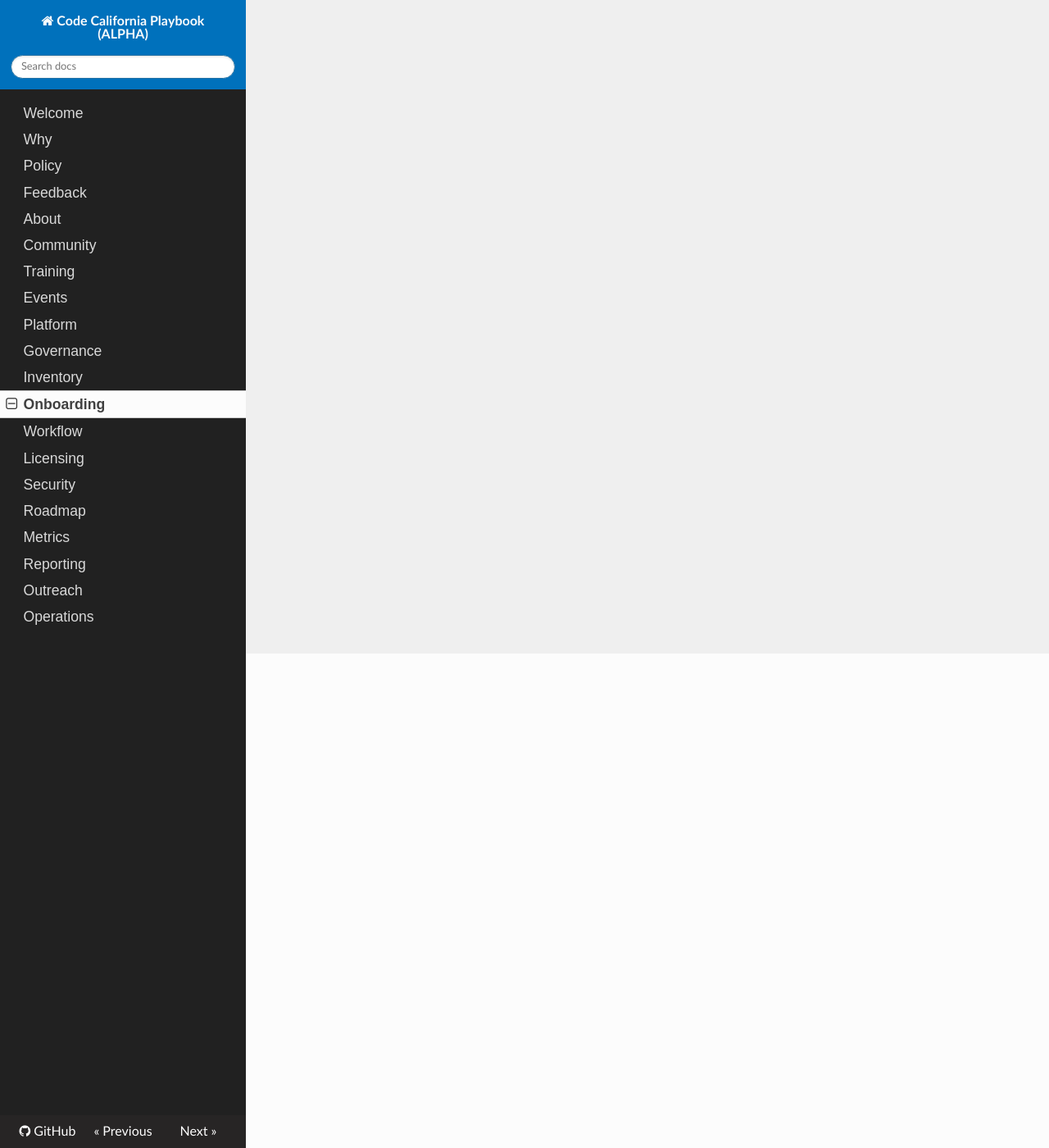
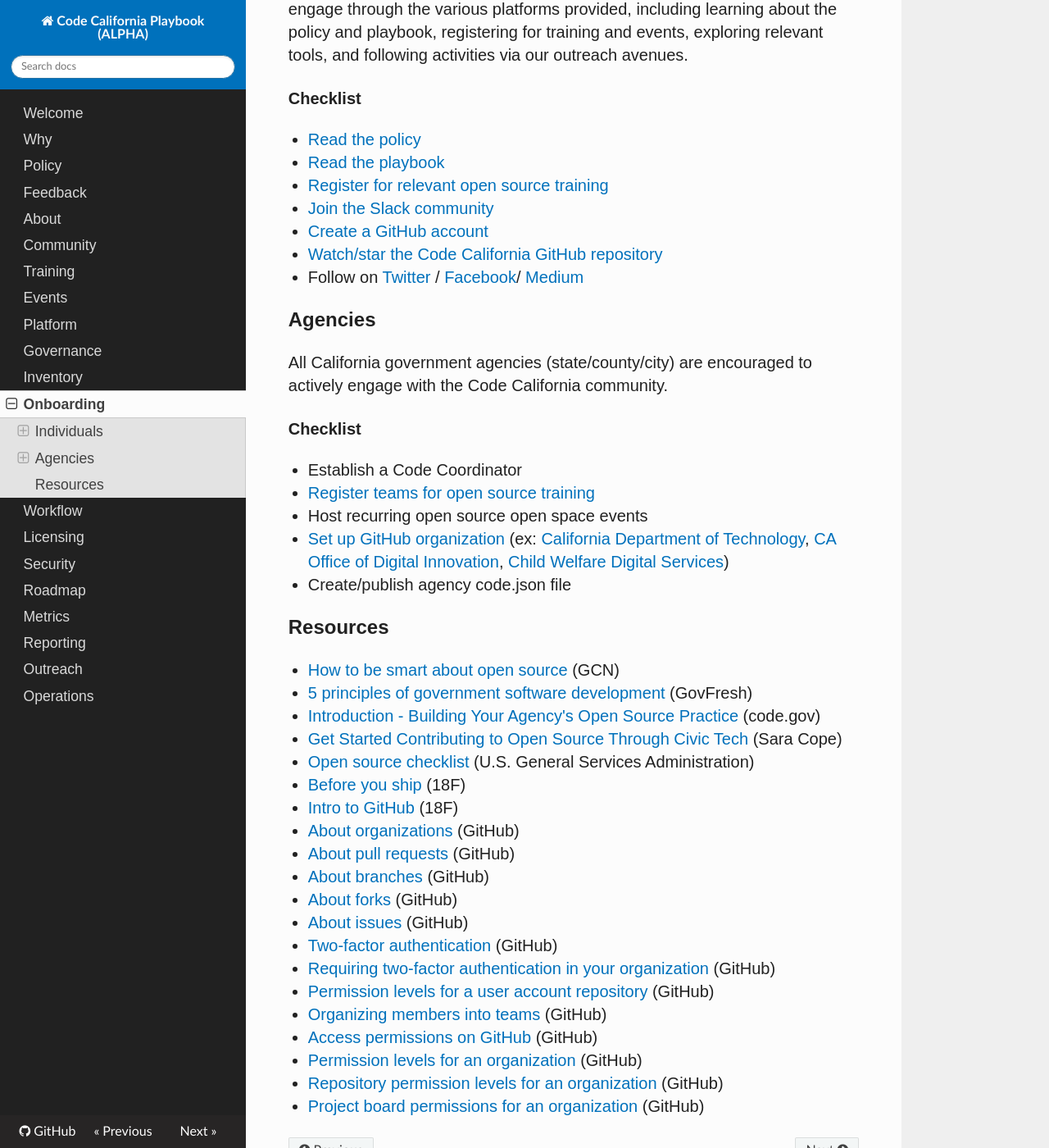
Before and after one commit to CA-CODE-Works/playbook, an MkDocs documentation site: the page built from docs/onboarding.md, in a window 1280 px wide and 1400 px high, scrolled down 603 px. Shown: the whole window at 82% size. Built offline with MkDocs 1.6.1, drawn with Linux system fonts in a browser that asks for light colours; nearby versions of some CDN libraries; old or Windows-style settings are respelled for this version of MkDocs; some of the changed text lies outside the part shown.

Commit message:
Update onboarding.md

```diff
--- a/docs/onboarding.md
+++ b/docs/onboarding.md
@@ -1 +1,91 @@
 # Onboarding
+
+**IN PROGRESS: This section is in the early planning stages and is subject to change. Stay tuned for details.**
+
+Code California aims to make the open source onboarding process one that embraces empathy, continuous learning, support, collaboration and community.
+
+Individuals and agencies onboard to Code California through:
+
+* Training
+
+* Events
+
+* Resources
+
+## Individuals
+
+All members of the Code California community are encouraged to actively engage through the various platforms provided, including learning about the policy and playbook, registering for training and events, exploring relevant tools, and following activities via our outreach avenues.
+
+### Checklist
+
+* [Read the policy](https://codecagov-playbook.readthedocs.io/en/latest/policy/)
+
+* [Read the playbook](https://codecagov-playbook.readthedocs.io/en/latest/README/)
+
+* [Register for relevant open source training](https://codecagov-playbook.readthedocs.io/en/latest/training/)
+
+* [Join the Slack community](https://join.slack.com/t/codecagov/shared_invite/enQtNDU3MDY2NDUyMTk3LTkxMzEwYzU3MzdkNTE3ZGE0OGY4MjU5YzUzMTE5ODgwZjc3ZDE3MjlhMjQ3NTJkN2Y2NzFmZDk0NzZmNzgwYmU)
+
+* [Create a GitHub account](https://github.com/)
+
+* [Watch/star the Code California GitHub repository](https://github.com/cagov/codeCAgov)
+
+* Follow on [Twitter](https://twitter.com/CodeCAgov) / [Facebook](https://twitter.com/CodeCAgov)/ [Medium](https://medium.com/code-california)
+
+## Agencies
+
+All California government agencies (state/county/city) are encouraged to actively engage with the Code California community.
+
+### Checklist
+
+* Establish a Code Coordinator
+
+* [Register teams for open source training](https://codecagov-playbook.readthedocs.io/en/latest/training/)
+
+* Host recurring open source open space events
+
+* [Set up GitHub organization](https://help.github.com/articles/about-organizations/) (ex: [California Department of Technology](https://github.com/CDTgithub), [CA Office of Digital Innovation](https://github.com/Office-of-Digital-Innovation/), [Child Welfare Digital Services](https://github.com/ca-cwds))
+
+* Create/publish agency code.json file
+
+## Resources
+
+* [How to be smart about open source](https://gcn.com/Articles/2017/06/30/5-strategies-open-source.aspx) (GCN)
+
+* [5 principles of government software development](https://govfresh.com/2015/07/5-principles-of-government-software-development/) (GovFresh)
+
+* [Introduction - Building Your Agency's Open Source Practice](https://code.gov/#!/policy-guide/docs/open-source/introduction) (code.gov)
+
+* [Get Started Contributing to Open Source Through Civic Tech](https://saracope.github.io/get-started-contributing-open-source/) (Sara Cope)
+
+* [Open source checklist](https://github.com/GSA/open-source-policy/blob/master/OpenSource_code/open_source_checklist.md) (U.S. General Services Administration)
+
+* [Before you ship](https://before-you-ship.18f.gov/) (18F)
+
+* [Intro to GitHub](https://handbook.18f.gov/intro-to-github/) (18F)
+
+* [About organizations](https://help.github.com/articles/about-organizations/) (GitHub)
+
+* [About pull requests](https://help.github.com/articles/about-pull-requests/) (GitHub)
+
+* [About branches](https://help.github.com/articles/about-branches/) (GitHub)
+
+* [About forks](https://help.github.com/articles/about-forks/) (GitHub)
+
+* [About issues](https://help.github.com/articles/about-issues/) (GitHub)
+
+* [Two-factor authentication](https://help.github.com/articles/about-two-factor-authentication/) (GitHub)
+
+* [Requiring two-factor authentication in your organization](https://help.github.com/articles/requiring-two-factor-authentication-in-your-organization/) (GitHub)
+
+* [Permission levels for a user account repository](https://help.github.com/articles/permission-levels-for-a-user-account-repository/) (GitHub)
+
+* [Organizing members into teams](https://help.github.com/articles/permission-levels-for-an-organization/) (GitHub)
+
+* [Access permissions on GitHub](https://help.github.com/articles/access-permissions-on-github/) (GitHub)
+
+* [Permission levels for an organization](https://help.github.com/articles/permission-levels-for-an-organization/) (GitHub)
+
+* [Repository permission levels for an organization](https://help.github.com/articles/organizing-members-into-teams/) (GitHub)
+
+* [Project board permissions for an organization](https://help.github.com/articles/project-board-permissions-for-an-organization/) (GitHub)
```
